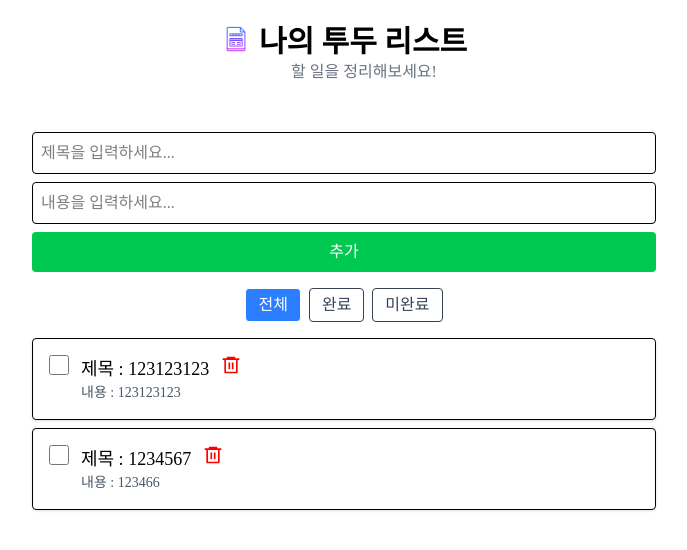
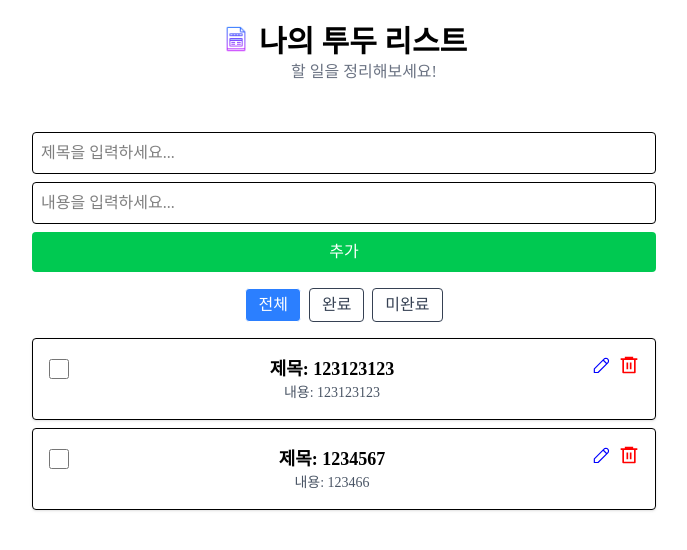
Before and after one commit to zzxx66052/intern, a Next.js app: page /todo in a window 1280 px wide. Shown: the top 550 px of the page, without its empty margins (296-983 px from the left). Built offline with nearby package versions, Linux system fonts and the light colour scheme; data requests are answered from the project's data file; a web font is replaced by a local one.

Commit message:
update Todo complete

```diff
--- a/src/app/todo/_components/TodoItem.tsx
+++ b/src/app/todo/_components/TodoItem.tsx
@@ -1,39 +1,121 @@
-import { DeleteIcon } from "@/components/icons/SvgIcons";
+"use client";
+
+import { DeleteIcon, UpdateIcon } from "@/components/icons/SvgIcons";
 import useDeleteTodo from "@/hooks/useDeleteTodo";
 import { useToggleTodo } from "@/hooks/useToggleTodo";
+import { useUpdateTodo } from "@/hooks/useUpdateTodo";
 import { Todo } from "@/types/todoType";
+import { useState } from "react";
 
 export const TodoItem = ({ todo }: { todo: Todo }) => {
+  const [isEditing, setIsEditing] = useState(false);
+  const [newTitle, setNewTitle] = useState(todo.title);
+  const [newContents, setNewContents] = useState(todo.contents);
+
   const toggleMutation = useToggleTodo(todo.id);
   const deleteMutation = useDeleteTodo();
+  const updateMutation = useUpdateTodo();
+
+  const handleSave = () => {
+    if (!newTitle.trim()) return;
+
+    updateMutation.mutate({
+      id: todo.id,
+      data: {
+        title: newTitle,
+        contents: newContents,
+      },
+    });
+
+    setIsEditing(false);
+  };
+
+  const handleCancel = () => {
+    setIsEditing(false);
+    setNewTitle(todo.title);
+    setNewContents(todo.contents);
+  };
+
+  const handleEditClick = () => {
+    if (todo.isCompleted) return;
+    setIsEditing(true);
+  };
 
   return (
-    <li className="flex items-start gap-3 rounded border p-4 shadow-sm">
+    <li className="flex flex-col gap-2 rounded border p-4 shadow-sm sm:flex-row sm:justify-between sm:items-start">
+      <div className="flex w-full flex-1 flex-col gap-2 sm:flex-row sm:items-start sm:gap-3">
         <input
           type="checkbox"
           checked={todo.isCompleted}
           onChange={() =>
             toggleMutation.mutate({ isCompleted: !todo.isCompleted })
           }
-        className="h-5 w-5 accent-green-500 transition-transform duration-200 hover:scale-125"
+          className="mt-1 h-5 w-5 shrink-0 cursor-pointer accent-green-500 transition-transform duration-200 hover:scale-125"
         />
-      <div className="flex flex-col items-start">
+
+        {/* 수정 모드 */}
+        {isEditing ? (
+          <div className="flex w-full flex-col gap-2">
+            <input
+              value={newTitle}
+              onChange={(e) => setNewTitle(e.target.value)}
+              className="w-full rounded border p-2"
+            />
+            <textarea
+              value={newContents}
+              onChange={(e) => setNewContents(e.target.value)}
+              className="w-full rounded border p-2"
+            />
+            <div className="flex gap-2">
+              <button
+                onClick={handleSave}
+                className="rounded bg-blue-500 px-3 py-1 text-white hover:bg-blue-600"
+              >
+                저장
+              </button>
+              <button
+                onClick={handleCancel}
+                className="text-sm text-gray-500 underline"
+              >
+                취소
+              </button>
+            </div>
+          </div>
+        ) : (
+          <div className="w-full min-w-0">
             <h3
-          className={`text-lg font-medium ${
+              className={`truncate text-lg font-semibold ${
                 todo.isCompleted ? "line-through text-gray-400" : ""
               }`}
             >
-          제목 : {todo.title}
+              제목: {todo.title}
             </h3>
-        <p className="text-sm text-gray-600"> 내용 : {todo.contents}</p>
+            <p className="text-sm text-gray-600 break-words">
+              내용: {todo.contents}
+            </p>
+          </div>
+        )}
       </div>
 
+      {!isEditing && (
+        <div className="mt-2 flex justify-end gap-2 sm:mt-0">
+          <button
+            onClick={handleEditClick}
+            disabled={todo.isCompleted}
+            className={`text-blue-500 transition-transform duration-200 hover:scale-125 ${
+              todo.isCompleted ? "cursor-not-allowed opacity-30" : ""
+            }`}
+          >
+            <UpdateIcon />
+          </button>
           <button
             onClick={() => deleteMutation.mutate(todo.id)}
             className="text-red-500 transition-transform duration-200 hover:scale-125"
           >
             <DeleteIcon />
           </button>
+        </div>
+      )}
     </li>
   );
 };
--- /dev/null
+++ b/src/hooks/useUpdateTodo.ts
@@ -0,0 +1,15 @@
+import { useMutation, useQueryClient } from "@tanstack/react-query";
+import { updateTodo } from "@/api/todo";
+import type { Todo } from "@/types/todoType";
+
+export const useUpdateTodo = () => {
+  const queryClient = useQueryClient();
+
+  return useMutation({
+    mutationFn: ({ id, data }: { id: string; data: Partial<Todo> }) =>
+      updateTodo(id, data),
+    onSuccess: () => {
+      queryClient.invalidateQueries({ queryKey: ["todos"] });
+    },
+  });
+};
```
Lines whose indentation alone changed are shown as unchanged.
